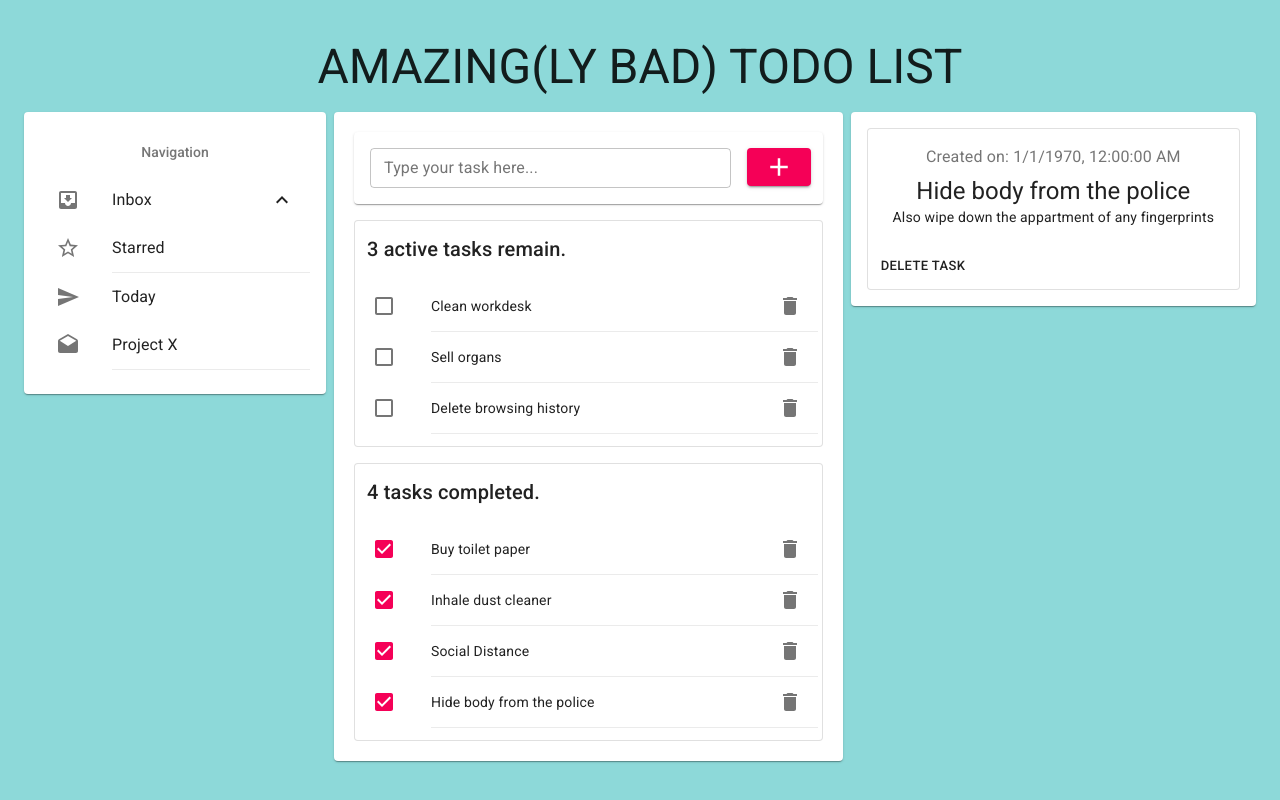
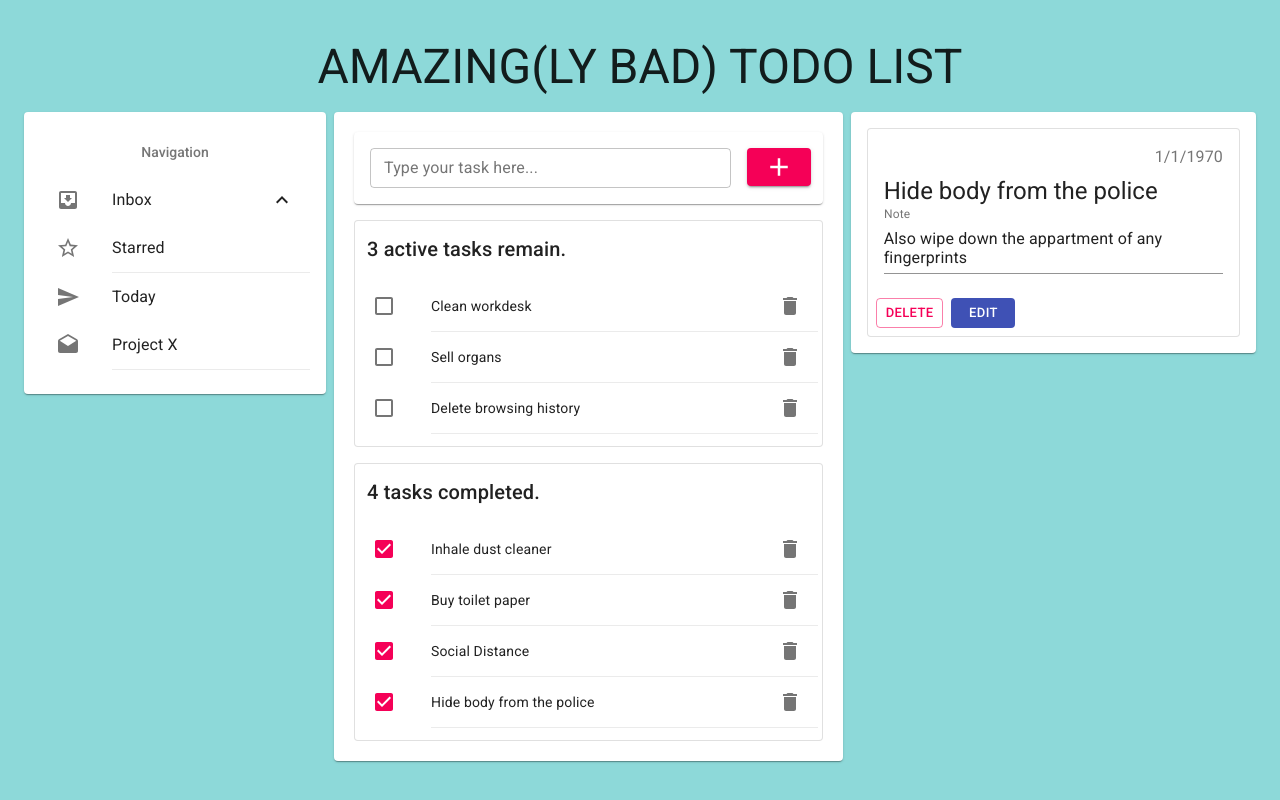
Before and after one commit to Aleksasgrodis/React-ToDo, a React (Create React App) app: page / in a window 1280 px wide. Built offline with nearby package versions, Linux system fonts and the light colour scheme.

Commit message:
Task notes are now editable, clicking on task will display all details in sidebar.

```diff
--- a/src/App.js
+++ b/src/App.js
@@ -13,7 +13,8 @@ import CompletedTasks from "./components/CompletedTasks";
 import Container from "@material-ui/core/Container";
 import { red } from "@material-ui/core/colors";
 import TaskDetails from "./components/TaskDetails";
-import TaskNav from "./components/TaskNav"
+import TaskNav from "./components/TaskNav";
+
 
 function App() {
   const [todoList, setTodoList] = useState([
@@ -24,17 +25,42 @@ function App() {
       note: "Remove gum from under the desk",
       date: new Date(0),
     },
-    { id: 1, text: "Sell organs", completed: false, date: new Date(0), note: "You need the money to purchase more dust cleaner" },
+    {
+      id: 1,
+      text: "Sell organs",
+      completed: false,
+      date: new Date(0),
+      note: "You need the money to purchase more dust cleaner",
+    },
     {
       id: 2,
       text: "Delete browsing history",
       completed: false,
       date: new Date(0),
-      note: "Make sure you delete the cookies too!"
+      note: "Make sure you delete the cookies too!",
     },
-    { id: 3, text: "Buy toilet paper", completed: true, date: new Date(0), note: "Last time you checked, the stores were sold out!" },
-    { id: 4, text: "Inhale dust cleaner", completed: true, date: new Date(0) },
-    { id: 5, text: "Social Distance", completed: true, date: new Date(0), note: "Make sure to keep at least 1.5m distance!" },
+    {
+      id: 3,
+      text: "Buy toilet paper",
+      completed: true,
+      date: new Date(0),
+      note: "Last time you checked, the stores were sold out!",
+    },
+    {
+      id: 4,
+      text: "Inhale dust cleaner",
+      completed: true,
+      date: new Date(),
+      note:
+        "Lorem ipsum dolor sit amet, consectetur adipiscing elit, sed do eiusmod tempor incididunt ut labore et dolore magna aliqua. Ut enim ad minim veniam, quis nostrud exercitation ullamco laboris nisi ut aliquip ex ea commodo consequat. Duis aute irure dolor in reprehenderit in voluptate velit esse cillum dolore eu fugiat nulla pariatur. Excepteur sint occaecat cupidatat non proident, sunt in culpa qui officia deserunt mollit anim id est laborum.",
+    },
+    {
+      id: 5,
+      text: "Social Distance",
+      completed: true,
+      date: new Date(0),
+      note: "Make sure to keep at least 1.5m distance!",
+    },
     {
       id: 6,
       text: "Hide body from the police",
@@ -69,18 +95,8 @@ function App() {
       backgroundColor: red[500],
     },
   }));
-
   const classes = useStyles();
-
-  const [expanded, setExpanded] = React.useState(false);
-
-  const handleExpandClick = () => {
-    setExpanded(!expanded);
-  };
-
-  const [focussedTask, setFocussedTask] = useState(6)
-
-
+  const [focussedTask, setFocussedTask] = useState(6);
   return (
     <div className="App">
       <header className="App-header">
@@ -90,7 +106,7 @@ function App() {
 
         <Container maxWidth="lg">
           <Grid container spacing={1}>
-            <TaskNav/>
+            <TaskNav />
 
             <Grid item xs={5}>
               <Paper elevation={1} style={{ padding: 4 }}>
@@ -121,7 +137,7 @@ function App() {
                 </Paper>
               </Paper>
             </Grid>
-            <TaskDetails todoList={todoList} taskID={focussedTask}/>
+            <TaskDetails todoList={todoList} taskID={focussedTask} setTodoList={setTodoList}/>
           </Grid>
         </Container>
       </header>
--- a/src/components/NewTaskComponent.js
+++ b/src/components/NewTaskComponent.js
@@ -31,6 +31,7 @@ const NewTaskComponent = ({todoList, setTodoList}) => {
           completed: false,
           id: Date.now(),
           date: new Date(),
+          note: ""
         };
         setTodoList(todoList.concat(newTodos));
         setNewTodo("");
--- a/src/components/TaskDetails.js
+++ b/src/components/TaskDetails.js
@@ -1,33 +1,17 @@
 import React, { useState } from "react";
-import IconButton from "@material-ui/core/IconButton";
 import { createStyles, Theme, makeStyles } from "@material-ui/core/styles";
-
 import Typography from "@material-ui/core/Typography";
-import { typography } from "@material-ui/system";
 import Box from "@material-ui/core/Box";
 import Grid from "@material-ui/core/Grid";
-
 import { Paper } from "@material-ui/core";
-
-import Collapse from "@material-ui/core/Collapse";
-
-import clsx from "clsx";
 import Card from "@material-ui/core/Card";
-import CardHeader from "@material-ui/core/CardHeader";
-import CardMedia from "@material-ui/core/CardMedia";
 import CardContent from "@material-ui/core/CardContent";
 import CardActions from "@material-ui/core/CardActions";
-import Avatar from "@material-ui/core/Avatar";
 import { red } from "@material-ui/core/colors";
-import FavoriteIcon from "@material-ui/icons/Favorite";
-import ShareIcon from "@material-ui/icons/Share";
-import ExpandMoreIcon from "@material-ui/icons/ExpandMore";
-import MoreVertIcon from "@material-ui/icons/MoreVert";
-import Button from '@material-ui/core/Button';
+import Button from "@material-ui/core/Button";
+import TextField from "@material-ui/core/TextField";
 
-
-const TaskDetails = ({todoList, taskID}) => {
-
+const TaskDetails = ({ todoList, setTodoList, taskID }) => {
   const useStyles = makeStyles((theme) => ({
     margin: {
       margin: theme.spacing(1),
@@ -53,20 +37,22 @@ const TaskDetails = ({todoList, taskID}) => {
       backgroundColor: red[500],
     },
   }));
+  const classes = useStyles();
+  let selectedTaskOBJ = todoList.filter((task) => task.id === taskID);
+  let selectedTask = selectedTaskOBJ[0];
 
-  const classes = useStyles();
+  const onNoteChange = (event) => {
+    let newList = [...todoList]
+    let target = newList.map(task => task.id).indexOf(taskID)
+    newList[target].note = event.target.value
+    setTodoList(newList)
+  }
+// Disabled inputfield, enabled on click, will add functionality later.
+//   const [disabledState, setDisabledState] = useState(true)
 
-  const [expanded, setExpanded] = React.useState(false);
-
-  const handleExpandClick = () => {
-    setExpanded(!expanded);
-  };
-  const bull = <span className={classes.bullet}>•</span>;
-
-
-   const selectedTask = todoList.filter((task) => task.id === taskID);
-
-
+//   const changeDisabledState = () => {
+//       setDisabledState(!disabledState)
+//   }
   return (
     <Grid item xs={4}>
       <Paper className={classes.paper} style={{ padding: 16 }}>
@@ -77,21 +63,30 @@ const TaskDetails = ({todoList, taskID}) => {
                 className={classes.title}
                 color="textSecondary"
                 gutterBottom
+                align="right"
               >
-                Created on: {selectedTask[0].date.toLocaleString()}
+                {selectedTask.date.toLocaleDateString()}
               </Typography>
-              <Typography variant="h5" component="h2">
-              {selectedTask[0].text}
+              <Typography variant="h5" component="h2" align="left">
+                {selectedTask.text}
               </Typography>
-              <Typography className={classes.pos} color="textSecondary">
-              </Typography>
-              <Typography variant="body2" component="p">
-
-                {selectedTask[0].note}
-              </Typography>
+              {/* <Typography variant="body2" component="p" align="left">
+                {selectedTask.note}
+              </Typography> */}
+              <TextField id="standard-texarea" fullWidth label="Note" value={selectedTask.note}  multiline onChange={onNoteChange}/>
             </CardContent>
             <CardActions>
-              <Button size="small">Delete Task</Button>
+              <Button size="small" color="secondary" variant="outlined">
+                Delete
+              </Button>
+              <Button
+                size="small"
+                color="primary"
+                variant="contained"
+                disableElevation
+              >
+                Edit
+              </Button>
             </CardActions>
           </Card>
         </Box>
```
